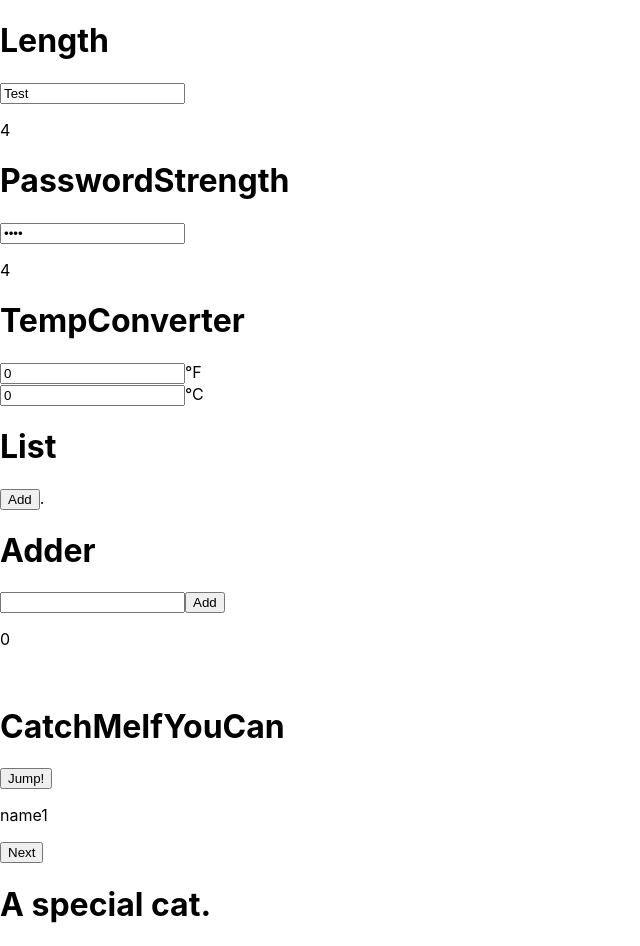
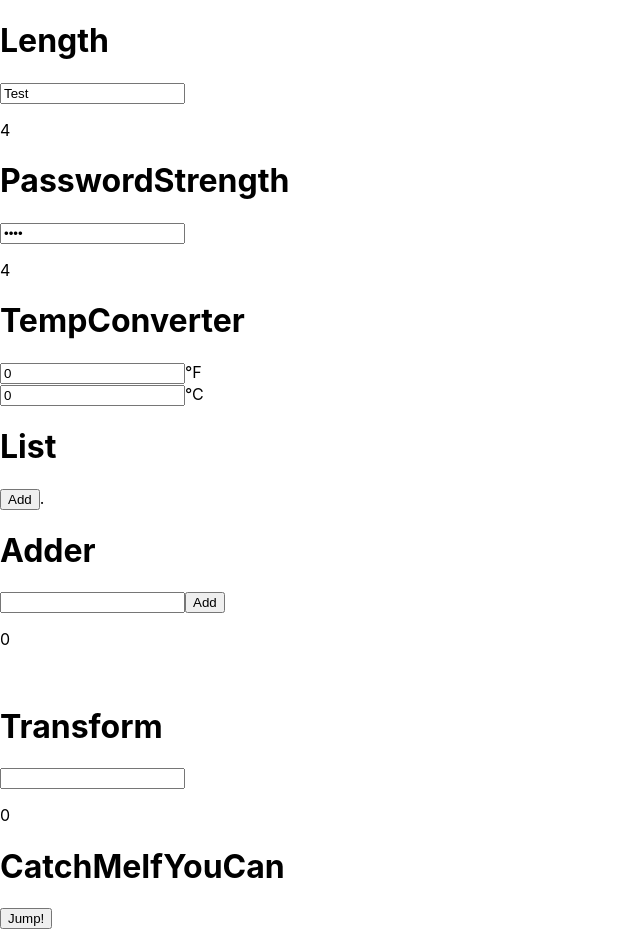
Before and after one commit to Timothy-Merchant/my-first-react-project, a React (Create React App) app in the folder my-first-project/: page / in a window 1280 px wide. Shown: the top 946 px of the page, without its empty margins (0-640 px from the left). Built offline with nearby package versions, Linux system fonts and the light colour scheme.

Commit message:
completed challenge 6

```diff
--- a/my-first-project/src/components/Stuff2.js
+++ b/my-first-project/src/components/Stuff2.js
@@ -3,6 +3,7 @@ import PasswordStrength from "./day03components/PasswordStrength";
 import TempConverter from "./day03components/TempConverter";
 import List from "./day03components/List";
 import Adder from "./day03components/Adder";
+import Transform from "./day03components/Transform";
 
 const Stuff2 = () => {
     return (
@@ -12,6 +13,7 @@ const Stuff2 = () => {
             <TempConverter />
             <List />
             <Adder />
+            <Transform transform={x => x * x} />
         </>
     );
 };
--- a/my-first-project/src/components/day03components/List.js
+++ b/my-first-project/src/components/day03components/List.js
@@ -17,7 +17,6 @@ class List extends Component {
     }
 
     handleClick(e) {
-
         let inputs = [...this.state.inputs];
         inputs.push(
             <>
--- /dev/null
+++ b/my-first-project/src/components/day03components/Transform.js
@@ -0,0 +1,42 @@
+import { Component } from "react";
+
+// Create a <TempConverter> component. It should have a °F and °C <input>. When you type a number into one <input> it should update the value in the other.
+
+class Transform extends Component {
+
+    constructor(props) {
+
+        super(props);
+
+        this.state = {
+            result: 0,
+        };
+
+        this.handleChange = this.handleChange.bind(this);
+    }
+
+    handleChange(e) {
+
+        let result = this.props.transform(e.currentTarget.value);
+
+        this.setState({
+            result: result
+        });
+    }
+
+    render() {
+
+        return (
+            <>
+                <h1>Transform</h1>
+                <input
+                    type="number"
+                    onChange={this.handleChange}>
+                </input>
+                <p>{this.state.result}</p>
+            </>
+        );
+    }
+}
+
+export default Transform;
```
